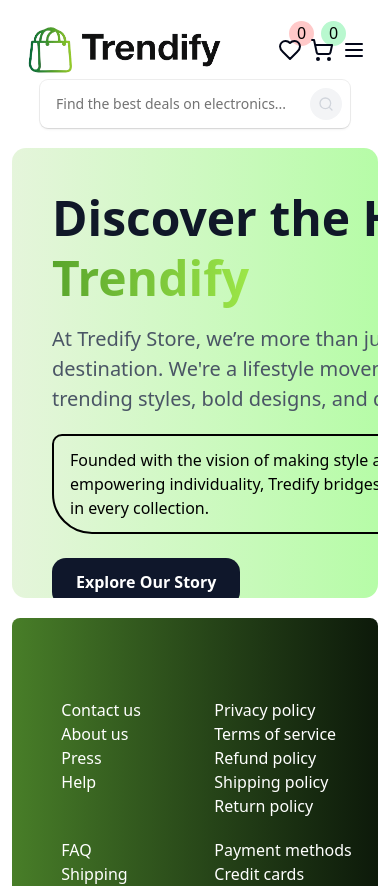
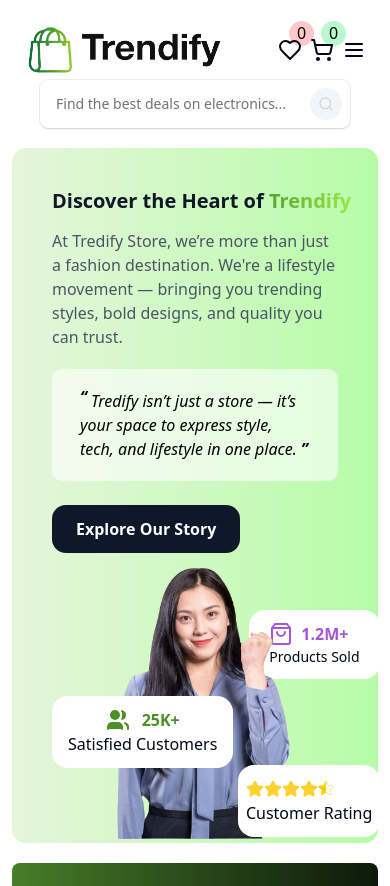
Before and after one commit to MhdRashidpadikkal/Trendify-E-commerce, a React (Vite) app: page /about in a window 390 px wide. Shown: the top 886 px of the page. Built offline with nearby package versions, Linux system fonts and the light colour scheme.

Commit message:
feature: About page hero section completed with responsive design

```diff
--- a/src/components/Navbar.jsx
+++ b/src/components/Navbar.jsx
@@ -42,8 +42,8 @@
     <div className='relative mt-5 px-3'>
         <div className='flex justify-between '>
             <div className='flex items-center h-[60px]'>
-                <div className="logo">
-                    <img src={logo} alt="Trendify logo" width={'200px'} />
+                <div className="logo cursor-pointer">
+                    <NavLink to='/'><img src={logo} alt="Trendify logo" width={'200px'} /></NavLink>
                 </div>
                 <ul className='hidden md:flex ml-4 text-[16px] lg:text-[18px] font-semibold gap-2 xl:gap-5 text-nowrap'>
                     {
--- a/src/components/about/Hero.jsx
+++ b/src/components/about/Hero.jsx
@@ -1,32 +1,55 @@
 import React from 'react'
 import heroWomen from '../../assets/about/hero-women.png'
+import { ShoppingBag, Users } from 'lucide-react'
+import RatingStars from '../common/Star'
 
 const Hero = () => {
   return (
-    <div className='h-[450px] bg-gradient-to-r from-[#e5f5db] to-[#b6fca7] rounded-xl flex my-5 overflow-hidden p-10'>
-      <div className='md:w-[50%] '>
-          <h2 className="text-5xl font-bold leading-tight text-gray-900">
+    <div className='h-[695px] sm:h-[850px] lg:h-[450px] bg-gradient-to-r from-[#e5f5db] to-[#b6fca7] rounded-xl lg:flex my-5 overflow-hidden p-10'>
+      <div className='lg:w-[50%] relative '>
+          <h2 className="text-[20px] sm:text-3xl xl:text-5xl font-bold leading-tight text-gray-900 text-nowrap">
             Discover the Heart of <span className="text-transparent bg-clip-text bg-gradient-to-r from-[#59A52C] to-[#9ce648] ">Trendify</span>
           </h2>
 
-          <p className="mt-4 text-[20px] font-medium text-gray-600">
+          <p className="mt-4 sm:text-[20px] font-medium text-gray-600">
             At Tredify Store, we’re more than just a fashion destination. We're a lifestyle movement — bringing you trending styles, bold designs, and quality you can trust.
           </p>
 
-          <p className="mt-5 text-md text-black w-[540px] border-2 border-black px-4 py-3 rounded-lg rounded-tr-[40px] rounded-bl-[40px] ">
-            Founded with the vision of making style accessible and empowering individuality, Tredify bridges comfort and confidence in every collection.
-          </p>
+          <div className='bg-white/60  px-7 py-5 rounded-lg lg:w-[450px] mt-5  ' >
+            <p className="italic text-md text-black sm:font-semibold sm:text-[20px] ">
+            <span className='font-bold relative bottom-1'>“ </span>Tredify isn’t just a store — it’s your space to express style, tech, and lifestyle in one place. <span className='font-bold'>”</span>
+            </p>
+          </div>
 
           <div className="mt-6">
-            <button className="px-6 py-3 rounded-xl bg-primary text-white font-semibold hover:bg-primary/90 transition-all">
+            <button className="px-6 py-3 rounded-xl bg-primary text-white font-semibold hover:bg-primary/90 transition-all cursor-pointer">
               Explore Our Story
             </button>
           </div>
+
+
       </div>
 
-      <div className='w-[50%] flex justify-center items-end h-[420px] '>
-        <img src={heroWomen} alt="" className='w-[410px] ' />
+      <div className='lg:w-[50%] flex justify-center items-end lg:h-[420px] w-full relative '>
+
+        <div className='bg-white absolute top-[50%] sm:top-[40%] left-0 md:left-[4%] xl:left-[22%] px-4 sm:px-10 rounded-2xl py-3 cursor-pointer z-40 '>
+          <h3 className="md:text-3xl font-bold text-[#4c9125] flex justify-center items-center gap-3"> <Users fill='#4c9125' stroke='#4c9125' /> 25K+</h3>
+          <p className='sm:text-[18px] font-medium '>Satisfied Customers</p>
+        </div>
+
+        <div className='bg-[#ffffff] absolute top-[20%] left-[69%] sm:top-[28%] md:left-[65%] px-5 rounded-2xl py-3 cursor-pointer z-20 '>
+          <h3 className="md:text-2xl font-bold text-[#a854d8] flex items-center md:justify-center gap-2  "> <ShoppingBag stroke='#a854d8' /> 1.2M+</h3>
+          <p className='text-[14px] sm:text-[18px] font-medium text-nowrap '>Products Sold</p>
+        </div>
+
+        <div className='bg-[#ffffff] absolute top-[74%] left-[65%] sm:top-[78%] sm:left-[70%] md:left-[55%] px-2 sm:px-5 rounded-2xl py-3 cursor-pointer z-40'>
+          <RatingStars starData={4.5} />
+          <p className='sm:text-[18px] font-medium text-nowrap '>Customer Rating</p>
+        </div>
+
+        <img src={heroWomen} alt="" className='lg:w-[410px] z-30  ' />
       </div>
+
     </div>
   )
 }
```
